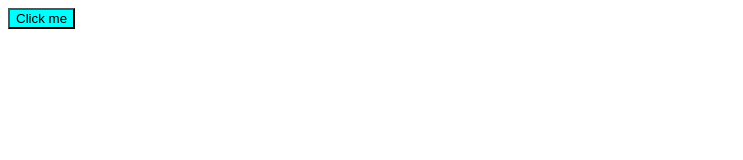
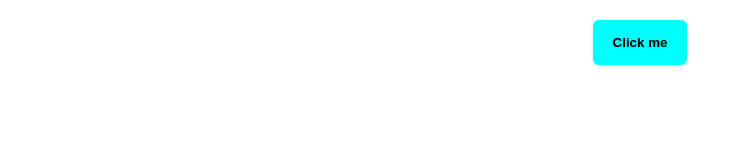
Before and after one commit to chardi90/CSS_HTML_JS_fun, a plain HTML site: page index.html in a window 1280 px wide. Shown: the whole page, without its empty margins (0-743 px from the left). Drawn offline with Linux system fonts and the light colour scheme.

Commit message:
Added CSS to style button

```diff
--- a/src/style.css
+++ b/src/style.css
@@ -1,4 +1,15 @@
 button {
   background-color: cyan;
+  border: 0;
+  border-radius: 6px;
+  box-shadow: 0 2px 4px rgba(0, 188, 212, 0.2);
   color: black;
+  cursor: pointer;
+  display: block;
+  margin: 0 auto;
+  margin-top: 20px;
+  padding: 15px 20px;
+  font-weight: bold;
+  text-shadow: 0 1px 2px rgba(0, 0, 0, 0.15);
+  transition: all 200ms ease-in-out;
 }
```
